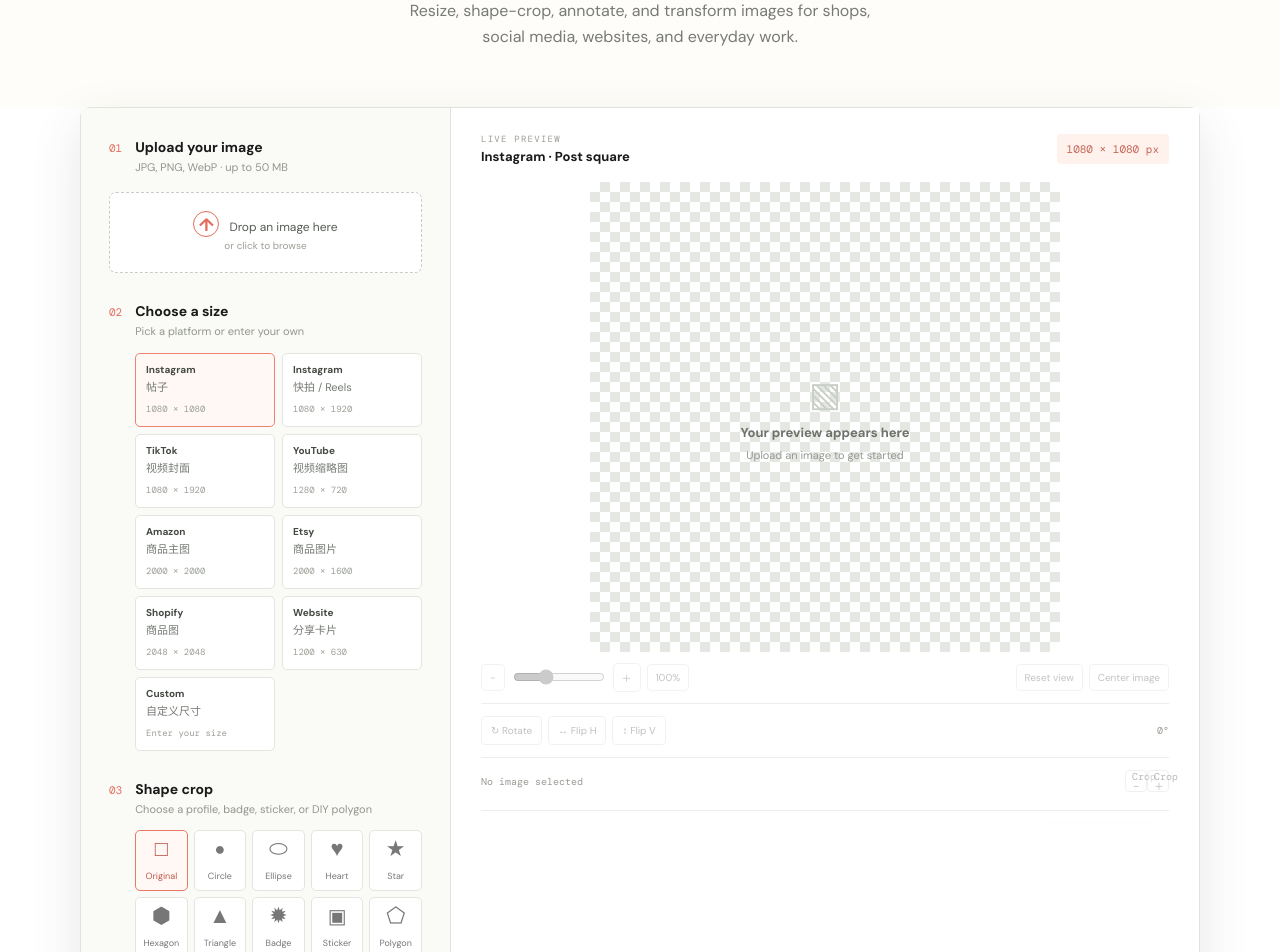
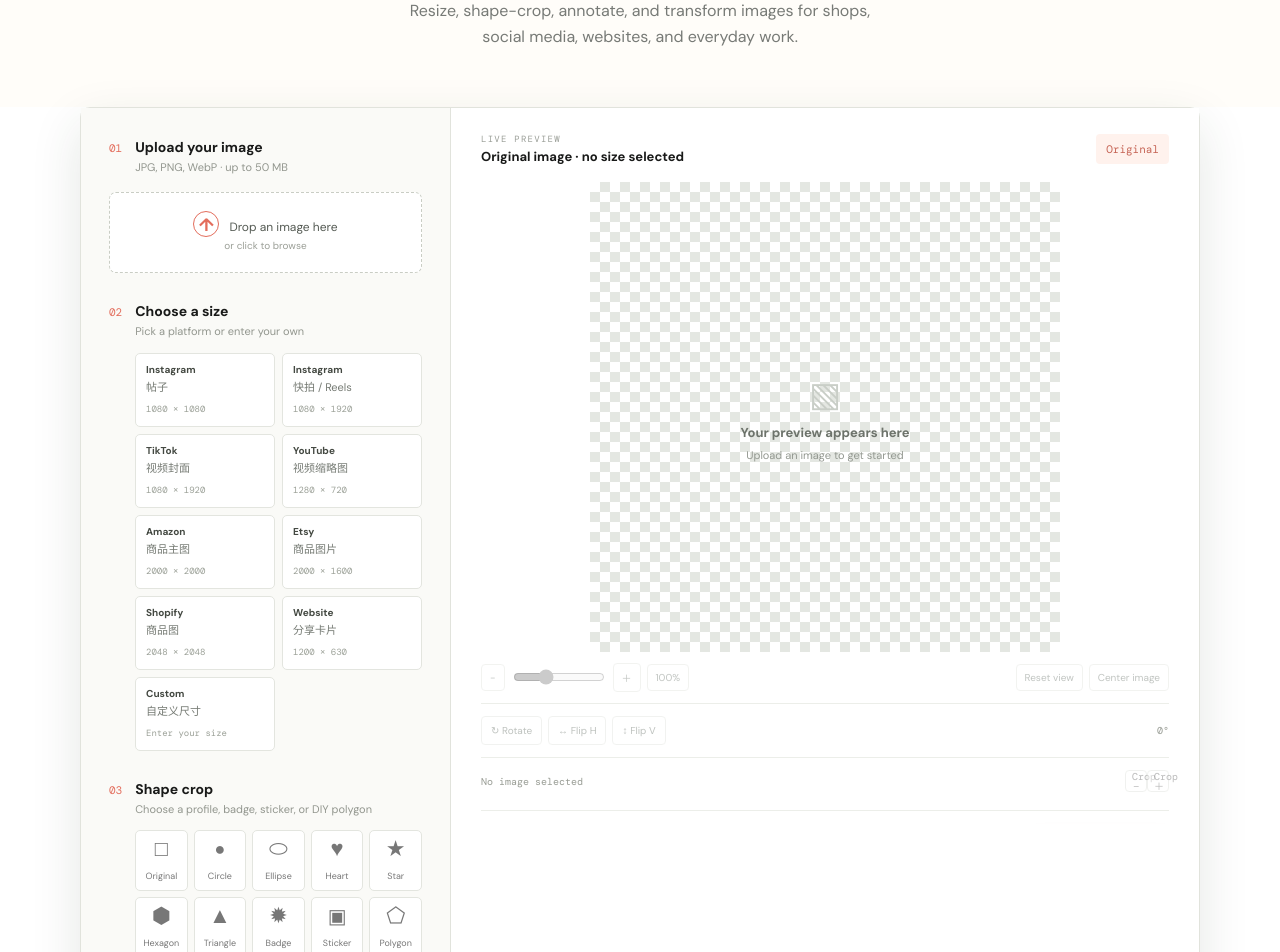
Before and after one commit to samzixiao/image-tools-site, a React (Vite) app: page / in a window 1280 px wide. Shown: the part 280-1232 px from the top of the page. Built offline with nearby package versions, Linux system fonts and the light colour scheme; a web font is replaced by a local one.

Commit message:
Start editor with no active preset or shape

```diff
--- a/src/App.tsx
+++ b/src/App.tsx
@@ -151,7 +151,8 @@ function App() {
     [fileName, setFileName] = useState(""),
     [natural, setNatural] = useState({ width: 0, height: 0 });
   const [preset, setPreset] = useState(presets[0]),
-    [custom, setCustom] = useState({ width: 1080, height: 1080 });
+    [custom, setCustom] = useState({ width: 1080, height: 1080 }),
+    [sizeSelected, setSizeSelected] = useState(false);
   const [format, setFormat] = useState<Format>("image/jpeg"),
     [quality, setQuality] = useState(90),
     [mode, setMode] = useState<"crop" | "fit">("crop");
@@ -323,6 +324,7 @@ function App() {
   }
   function choosePreset(next: Preset) {
     setPreset(next);
+    setSizeSelected(true);
     setPresetFrameOffset({ x: 0, y: 0 });
     setPresetFrameScale(1);
     if (next.id !== "custom")
@@ -583,6 +585,7 @@ function App() {
     setPresetFrameOffset({ x: 0, y: 0 });
     setPresetFrameScale(1);
     setShape("original");
+    setSizeSelected(false);
     setAdjust({
       brightness: 100,
       contrast: 100,
@@ -751,7 +754,16 @@ function App() {
     }
     const points = shape === "hexagon" ? 6 : shape === "badge" ? 16 : 10;
     for (let i = 0; i < points; i++) {
-      const radius = shape === "hexagon" ? 0.48 : i % 2 ? 0.32 : 0.48,
+      const radius =
+          shape === "hexagon"
+            ? 0.48
+            : shape === "badge"
+              ? i % 2
+                ? 0.43
+                : 0.48
+              : i % 2
+                ? 0.32
+                : 0.48,
         angle = -Math.PI / 2 + (Math.PI * 2 * i) / points,
         x = width / 2 + Math.cos(angle) * width * radius,
         y = height / 2 + Math.sin(angle) * height * radius;
@@ -1082,9 +1094,12 @@ function App() {
             <div className="presets">
               {presets.map((item) => (
                 <button
-                  className={preset.id === item.id ? "preset active" : "preset"}
+                  className={sizeSelected && preset.id === item.id ? "preset active" : "preset"}
                   key={item.id}
-                  onClick={() => choosePreset(item)}
+                  onClick={() => {
+                    if (sizeSelected && preset.id === item.id) setSizeSelected(false);
+                    else choosePreset(item);
+                  }}
                 >
                   <b>{item.group}</b>
                   <span>{item.name}</span>
@@ -1094,9 +1109,11 @@ function App() {
                 </button>
               ))}
               <button
-                className={preset.id === "custom" ? "preset active" : "preset"}
+                className={sizeSelected && preset.id === "custom" ? "preset active" : "preset"}
                 onClick={() =>
-                  choosePreset({
+                  sizeSelected && preset.id === "custom"
+                    ? setSizeSelected(false)
+                    : choosePreset({
                         id: "custom",
                         group: "Custom",
                         name: "自定义尺寸",
@@ -1150,7 +1167,7 @@ function App() {
             <div className="shape-grid">
               {shapes.map((item) => (
                 <button
-                  className={shape === item ? "shape active" : "shape"}
+                  className={shape === item && item !== "original" ? "shape active" : "shape"}
                   key={item}
                   onClick={() => setShape(shape === item ? "original" : item)}
                 >
@@ -1682,11 +1699,11 @@ function App() {
               <div>
                 <small>LIVE PREVIEW</small>
                 <strong>
-                  {preset.group} · {preset.en}
+                  {sizeSelected ? `${preset.group} · ${preset.en}` : "Original image · no size selected"}
                 </strong>
               </div>
               <b>
-                {output.width} × {output.height} px
+                {sizeSelected ? `${output.width} × ${output.height} px` : "Original"}
               </b>
             </div>
             <div
@@ -1730,7 +1747,7 @@ function App() {
                     className={`preview-image ${shape}`}
                     style={previewStyle}
                   />
-                  {mode === "crop" && shape !== "polygon" && (
+                  {sizeSelected && mode === "crop" && shape !== "polygon" && (
                     <div
                       className="crop editable"
                       style={{
```
Lines whose indentation alone changed are shown as unchanged.
